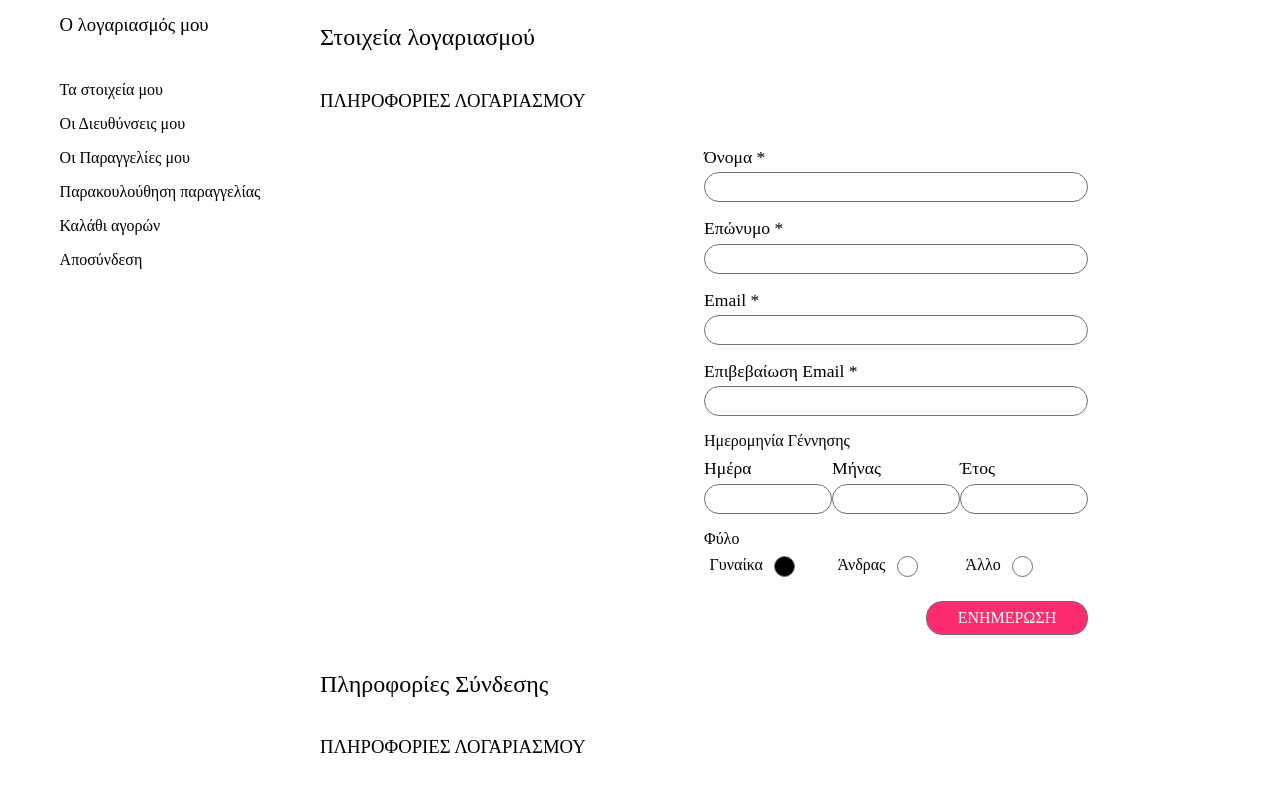
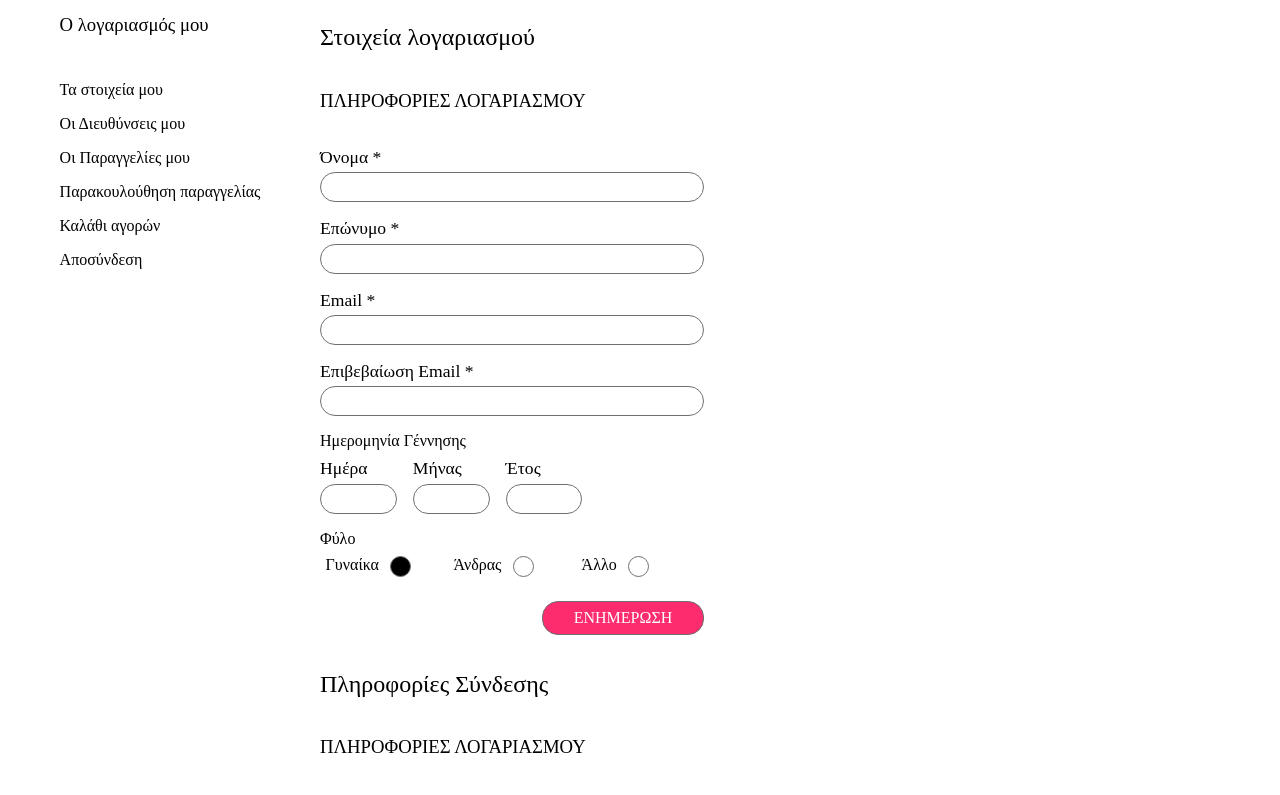
Before and after one commit to PanagiotisPtr/wow-designs, a React (Create React App) app: page /account/details in a window 1280 px wide. Shown: the part 580-1375 px from the top of the page. Built offline with nearby package versions, Linux system fonts and the light colour scheme; a web font is replaced by a local one.

Commit message:
A few adjustments for styling for the account details page

```diff
--- a/src/Routes/AccountDetails/AccountDetails.css
+++ b/src/Routes/AccountDetails/AccountDetails.css
@@ -34,8 +34,9 @@
 }
 
 .AccountDetails .settings-section .date-fields > * {
-    width: 10vw;
+    width: 6vw;
     margin-top: 0.5em;
+    margin-right: 1em;
 }
 
 .AccountDetails .settings-section .half-button-container > * {
--- a/src/Routes/AccountDetails/AccountDetails.js
+++ b/src/Routes/AccountDetails/AccountDetails.js
@@ -32,7 +32,6 @@ const AccountDetails = _ =>
             <h2>Στοιχεία λογαριασμού</h2>
             <h3>ΠΛΗΡΟΦΟΡΙΕΣ ΛΟΓΑΡΙΑΣΜΟΥ</h3>
             <div className="row-container">
-              <div style={{flex: 1}}></div>
               <div className="inputs" style={{flex: 1}}>
                 <TextInput label="Όνομα *" type="text"/>
                 <TextInput label="Επώνυμο *" type="text"/>
@@ -68,11 +67,11 @@ const AccountDetails = _ =>
                   <MainButton label="ΕΝΗΜΕΡΩΣΗ" style={{flex: 1}}/>
                 </div>
               </div>
+              <div style={{flex: 1}}></div>
             </div>
 
             <h2>Πληροφορίες Σύνδεσης</h2>
             <h3>ΠΛΗΡΟΦΟΡΙΕΣ ΛΟΓΑΡΙΑΣΜΟΥ</h3>
-            <div className="row-container">
               <div style={{flex: 1}}></div>
               <div className="inputs" style={{flex: 1}}>
                 <TextInput label="Τρέχων κωδικός πρόσβασης *" type="text"/>
@@ -83,6 +82,7 @@ const AccountDetails = _ =>
                   <MainButton label="ΕΝΗΜΕΡΩΣΗ" style={{flex: 1}}/>
                 </div>
               </div>
+              <div className="row-container">
             </div>
         </div>
     </div>
```
